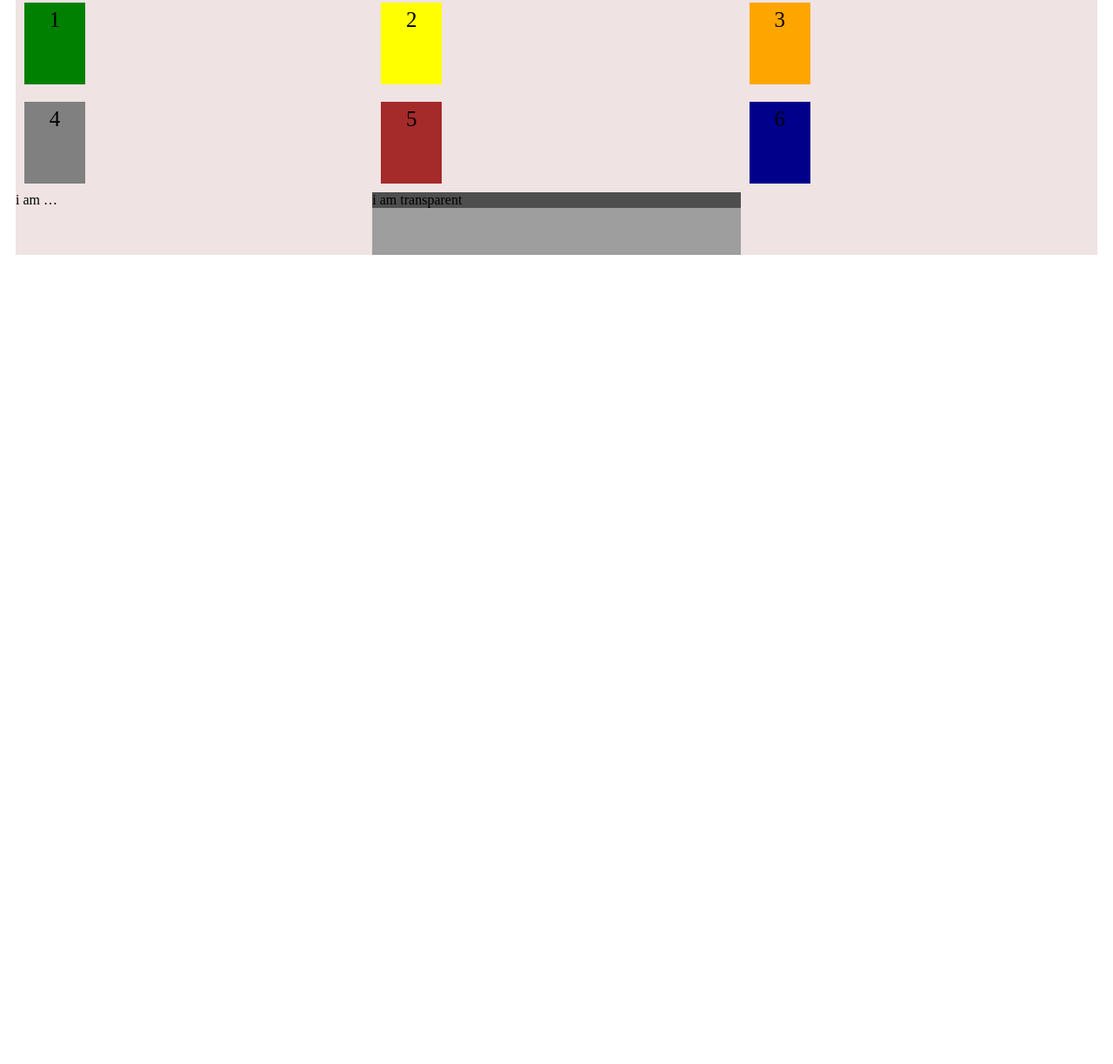
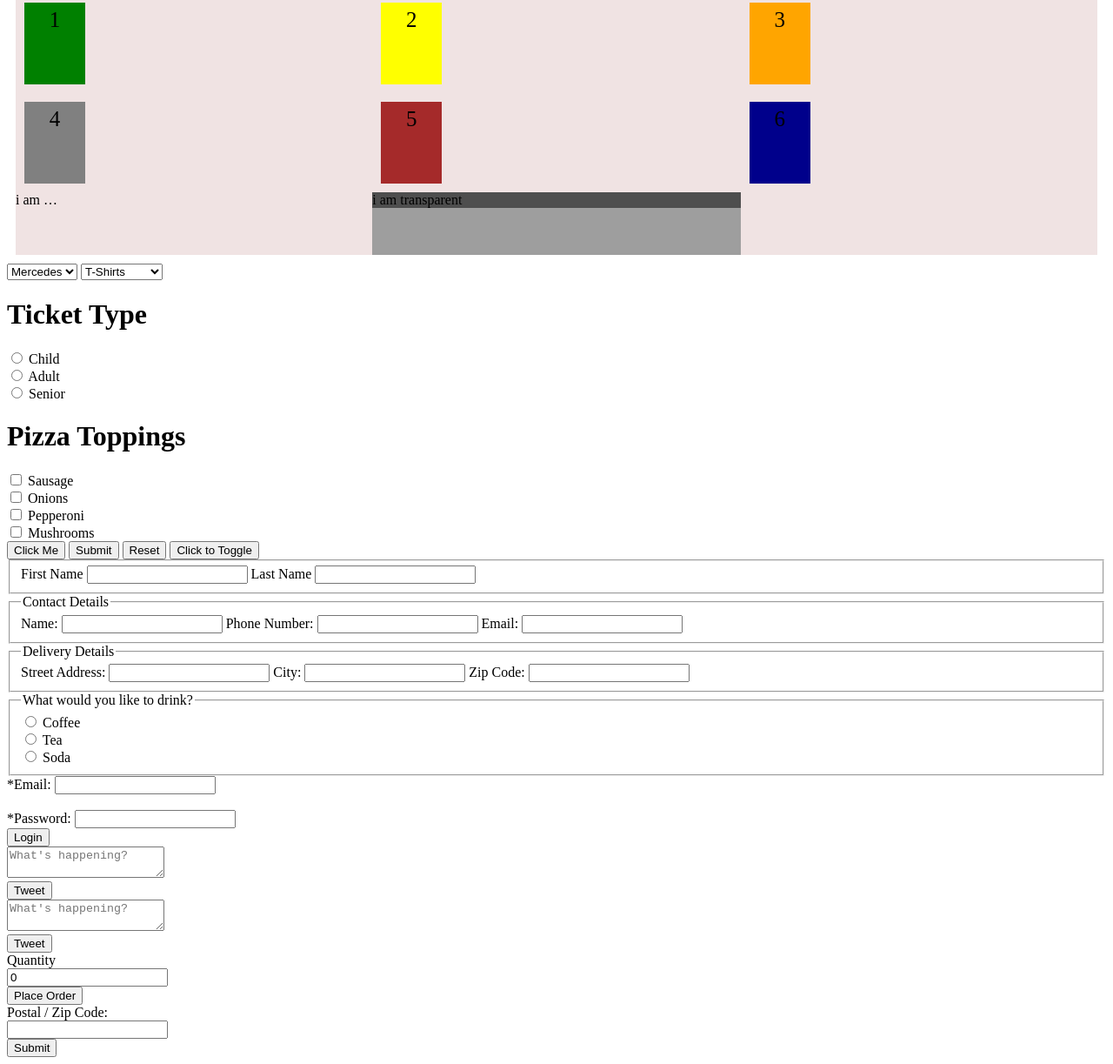
Before and after one commit to Yinkusadel/my-rough-sheet, a website: page links and pseudo selectors.html in a window 1280 px wide. Shown: the part 843-2066 px from the top of the page at 87% size. Before the commit the page ends 1146 px from the top, so only its background shows below. Drawn offline with Linux system fonts and the light colour scheme; grey boxes are pictures that could not be loaded.

Commit message:
more stuff added

```diff
--- a/links and pseudo selectors.html
+++ b/links and pseudo selectors.html
@@ -45,5 +45,223 @@
         <div class="transparent-kid">i am transparent</div>
       </div>
     </div>
+
+<!-- select section  start-->
+    <select name="Car">
+      <option value="mercedes">Mercedes</option>
+      <option value="tesla">Tesla</option>
+      <option value="volvo">Volvo</option>
+      <option value="bmw">BMW</option>
+      <option value="mini">Mini</option>
+      <option value="ford">Ford</option>
+    </select>
+
+    <select name="fashion">
+      <optgroup label="Clothing">
+        <option value="t_shirt">T-Shirts</option>
+        <option value="sweater">Sweaters</option>
+        <option value="coats">Coats</option>
+      </optgroup>
+      <optgroup label="Foot Wear">
+        <option value="sneakers">Sneakers</option>
+        <option value="boots">Boots</option>
+        <option value="sandals">Sandals</option>
+      </optgroup>
+    </select>
+    <!-- select section end -->
+
+    <!-- radio buttons start .....to default a value add checked-->
+    <h1>Ticket Type</h1>
+<div>
+  <input type="radio" id="child" name="ticket_type" value="child">
+  <label for="child">Child</label>
+</div>
+
+<div>
+  <input type="radio" id="adult" name="ticket_type" value="adult">
+  <label for="adult">Adult</label>
+</div>
+
+<div>
+  <input type="radio" id="senior" name="ticket_type" value="senior">
+  <label for="senior">Senior</label>
+</div>
+    <!-- radio buttons end -->
+
+<!-- checkboxes start ...to default a value add checked-->
+    <h1>Pizza Toppings</h1>
+
+<div>
+  <input type="checkbox" id="sausage" name="topping" value="sausage">
+  <label for="sausage">Sausage</label>
+</div>
+
+<div>
+  <input type="checkbox" id="onions" name="topping" value="onions">
+  <label for="onions">Onions</label>
+</div>
+
+<div>
+  <input type="checkbox" id="pepperoni" name="topping" value="pepperoni">
+  <label for="pepperoni">Pepperoni</label>
+</div>
+
+<div>
+  <input type="checkbox" id="mushrooms" name="topping" value="mushrooms">
+  <label for="mushrooms">Mushrooms</label>
+</div>
+<!-- checkboxes end -->
+
+
+
+<!-- buttons start -->
+<button>Click Me</button>
+
+<button type="submit">Submit</button>    <!-- submit buttons  -->
+<button type="reset">Reset</button>      <!-- reset buttons   -->
+<button type="button">Click to Toggle</button>   <!-- generic buttons -->
+<!-- buttons end -->
+
+
+
+
+
+<!-- fieldset start -->
+<fieldset>
+  <label for="first_name">First Name</label>
+  <input type="text" id="first_name" name="first_name">
+
+  <label for="last_name">Last Name</label>
+  <input type="text" id="last_name" name="last_name">
+</fieldset>
+
+<!-- fieldset legend start -->
+<fieldset>
+  <legend>Contact Details</legend>
+
+  <label for="name">Name:</label>
+  <input type="text" id="name" name="name">
+
+  <label for="phone_number">Phone Number:</label>
+  <input type="tel" id="phone_number" name="phone_number">
+
+  <label for="email">Email:</label>
+  <input type="email" id="email" name="email">
+</fieldset>
+
+<fieldset>
+  <legend>Delivery Details</legend>
+
+  <label for="street_address">Street Address:</label>
+  <input type="text" id="street_address" name="street_address">
+
+  <label for="city">City:</label>
+  <input type="text" id="city" name="city">
+
+  <label for="zip_code">Zip Code:</label>
+  <input type="text" id="zip_code" name="zip_code">
+</fieldset>
+
+<!-- fieldset legend end -->
+
+
+<!-- fieldset with radio button start -->
+<fieldset>
+  <legend>What would you like to drink?</legend>
+
+  <div>
+    <input type="radio" name="drink" id="coffee" value="coffee">
+    <label for="coffee">Coffee</label>
+  </div>
+
+  <div>
+    <input type="radio" name="drink" id="tea" value="tea">
+    <label for="tea">Tea</label>
+  </div>
+
+  <div>
+    <input type="radio" name="drink" id="soda" value="soda">
+    <label for="soda">Soda</label>
+  </div>
+
+</fieldset>
+
+<!-- fieldset with radio button end  -->
+<!-- fieldset end  -->
+
+
+<!--   other examples start -->
+<form action="#" method="get">
+  <div>
+    <label for="user_email">*Email:</label>
+    <input type="email" id="user_email" name="user_email" required>
+  </div>
+  <br>
+
+  <div>
+    <label for="user_password">*Password:</label>
+    <input type="password" id="user_password" name="user_password" required>
+  </div>
+
+  <button type="submit">Login</button>
+</form>
+
+
+
+<!-- To add the minimum length validation, we give the form control a minlength attribute with an integer value that represents the minimum amount of characters we want to allow in the form control: -->
+<form action="#" method="get">
+  <div>
+    <textarea placeholder="What's happening?" minlength="3"></textarea>
+  </div>
+
+  <button type="submit">Tweet</button>
+</form>
+
+<!-- To add the minimum length validation, we give the form control a minlength attribute with an integer value that represents the minimum amount of characters we want to allow in the form control: -->
+
+
+
+<!-- To add a maximum length validation, we give the form control a maxlength attribute with an integer value which represents the maximum amount of characters we want to allow in the form control: -->
+<form action="#" method="get">
+  <div>
+    <textarea placeholder="What's happening?" maxlength="20"></textarea>
+  </div>
+
+  <button type="submit">Tweet</button>
+</form>
+<!-- To add a maximum length validation, we give the form control a maxlength attribute with an integer value which represents the maximum amount of characters we want to allow in the form control: -->
+
+
+<form action="#" method="get">
+  <div>
+    <label for="quantity">Quantity</label>
+  </div>
+  <input type="number" id="quantity" name="quantity" min="1" value="0">
+
+  <div>
+    <button type="submit">Place Order</button>
+  </div>
+</form>
+
+
+<form action="#" method="get">
+  <div>
+    <label for="zip_code">Postal / Zip Code:</label>
+  </div>
+
+  <input type="text" id="zip_code" name="zip_code" pattern="(\d{5}([\-]\d{4})?)" required>
+
+  <div>
+    <button type="submit">Submit</button>
+  </div>
+</form>
+
+
+
+
+
+<!-- other examples end  -->
+
+
   </body>
 </html>
```
